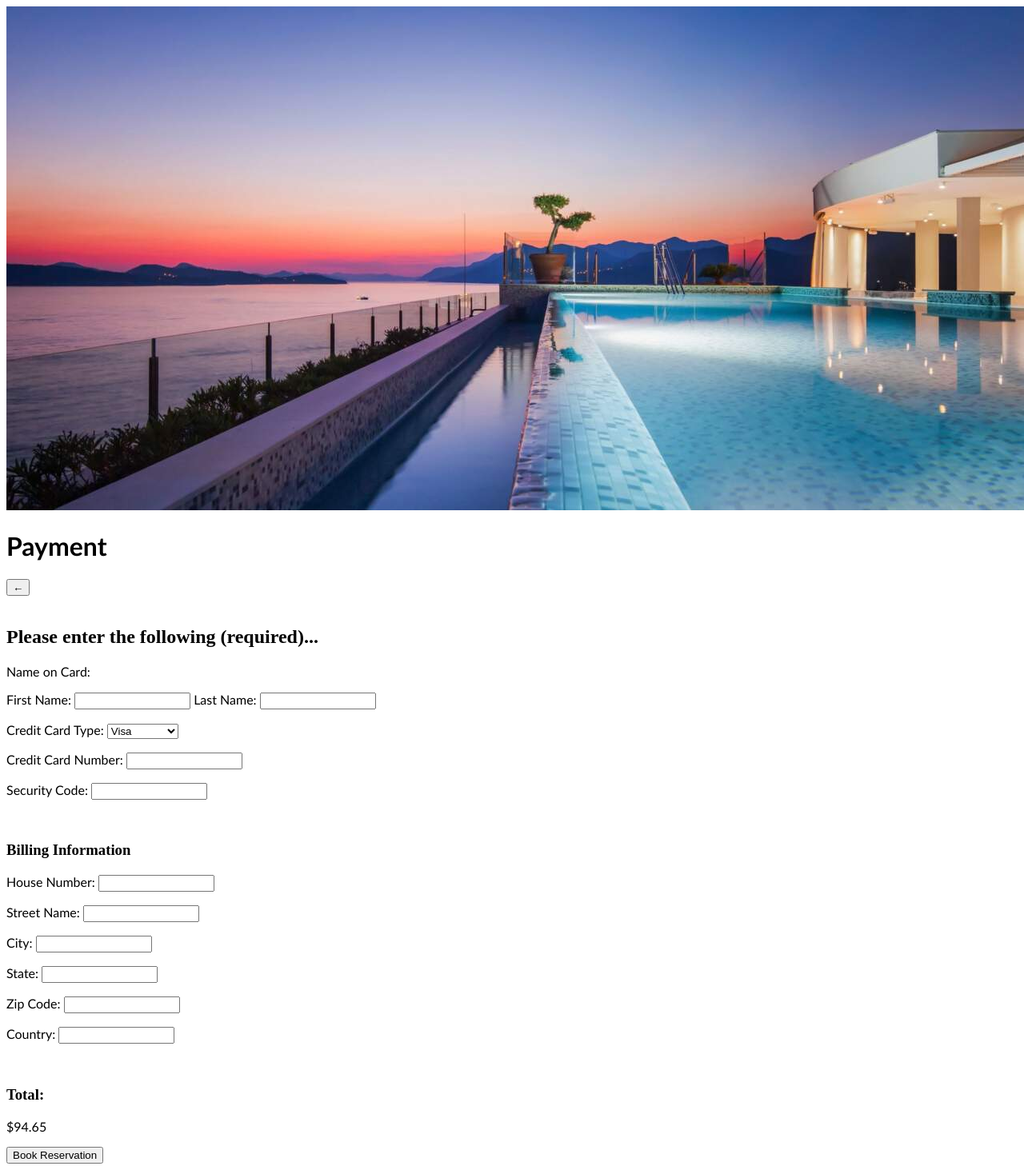
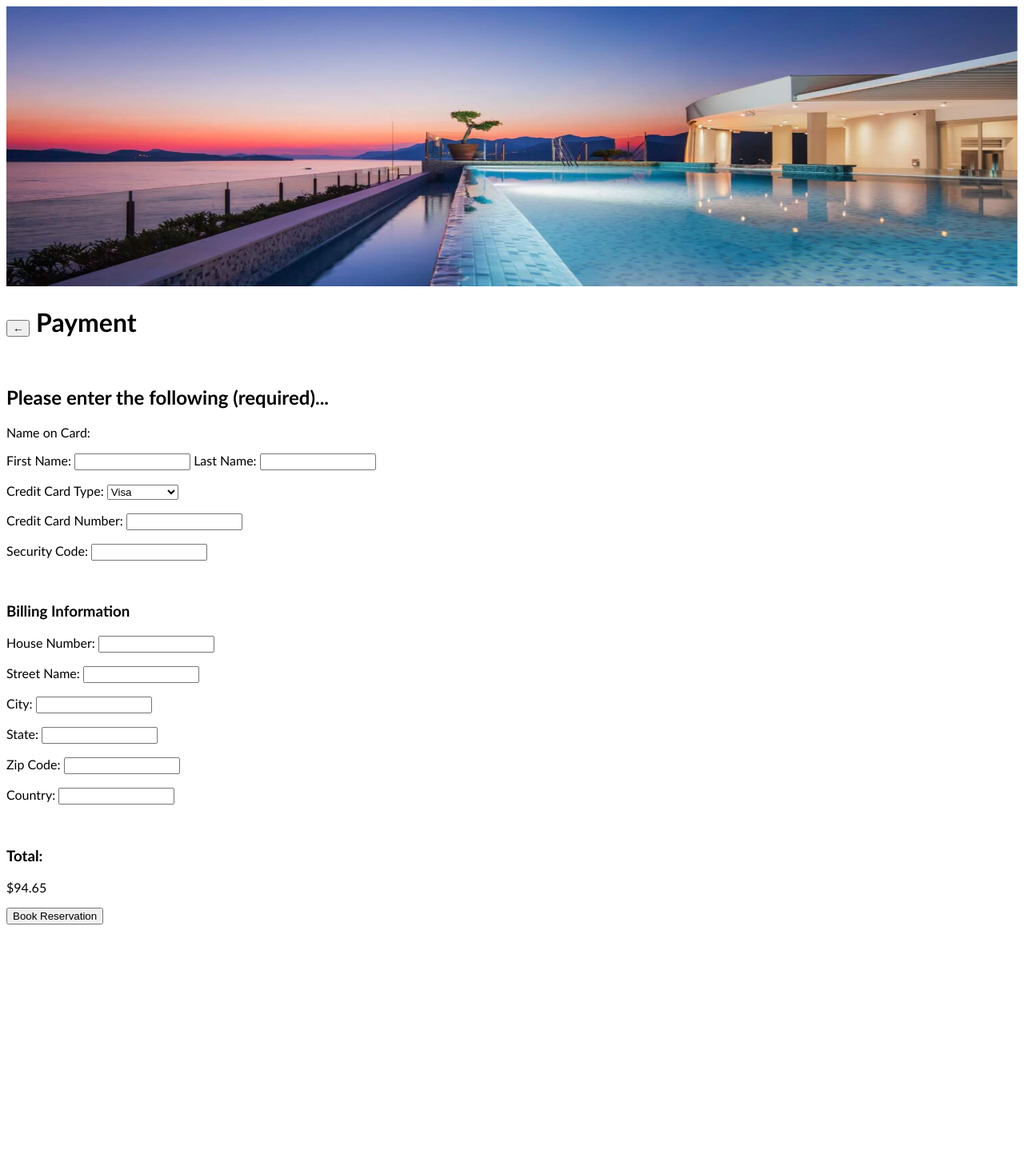
Before and after one commit to CS340HollidayLiles/CS340, a Flask app: page /payment in a window 1280 px wide; the page is wider, and only the part inside the window is pictured. Shown: that part at 80% size. After the commit the page ends 1156 px from the top of that part, so only its background shows below. Run offline with Flask 2, Linux system fonts and the light colour scheme; some libraries are stand-ins or nearby versions.

Commit message:
Added style fixes to payment page

```diff
--- a/starter_website/static/main.css
+++ b/starter_website/static/main.css
@@ -1,14 +1,15 @@
 
 #home {
     background: url('/static/beach.jpg');
-    height: 50%
+    height: 50%;
     background-position: center;
     background-repeat: no-repeat;
     background-size: cover;
+    font-family:"Trebuchet MS", Arial, Helvetica, sans-serif;
 }
 
-#payment {
-    height: 50%;
+#paymentpic {
+  max-width: 100%;
 }
 
 #book {
@@ -17,10 +18,10 @@
     background-position: center;
     background-repeat: no-repeat;
     background-size: cover;
+    font-family: "Trebuchet MS", Arial, Helvetica, sans-serif;
 }
 
 #pic2 {
-
     height: 70%;
     width: 35%;
     border: 2px solid black;
@@ -57,6 +58,7 @@
     flex-direction: row;
     justify-content: space-around;
     align-items: center;
+    font-family: "Trebuchet MS", Arial, Helvetica, sans-serif;
 }
 
 .book_info {
@@ -70,14 +72,32 @@
     flex-direction: row;
     justify-content: space-around;
     align-items: center;
+    font-family: "Trebuchet MS", Arial, Helvetica, sans-serif;
 }
 
 h1 {
-    font-family: "Trebuchet MS", Arial, Helvetica, sans-serif
+    font-family: "Trebuchet MS", Arial, Helvetica, sans-serif;
+}
+
+#paymentTitle{
+  display: inline-block;
+}
+
+h2 {
+  font-family: "Trebuchet MS", Arial, Helvetica, sans-serif;
+}
+
+h3 {
+  font-family: "Trebuchet MS", Arial, Helvetica, sans-serif;
+}
+
+#main {
+  font-family: "Trebuchet MS", Arial, Helvetica, sans-serif;
+  display: inline-block;
 }
 
 p {
-    font-family: "Trebuchet MS", Arial, Helvetica, sans-serif
+    font-family: "Trebuchet MS", Arial, Helvetica, sans-serif;
 }
 
 #number {
@@ -121,6 +141,7 @@ p {
     flex-direction: column;
     justify-content: space-evenly;
     height: 90px;
+    font-family: "Trebuchet MS", Arial, Helvetica, sans-serif;
 }
 
 #check-button {
@@ -145,13 +166,17 @@ p {
 }
 
 #paymentInfo {
-
-}
-
-#paymentInfoPic {
-  height: 70%;
-  width: 35%;
-  padding: 4px;
+  margin-left: 30px;
+  width: 50%;
+  background: white;
+  display: flex;
+  flex-direction: row;
+  align-content: left;
+  align-items: left;
+  justify-content: space-evenly;
+  border-radius: 2px;
+  z-index: 1;
+  font-family: "Trebuchet MS", Arial, Helvetica, sans-serif;
 }
 
 #name {
@@ -176,6 +201,7 @@ p {
     justify-content: space-evenly;
     align-content: center;
     align-items: center;
+    font-family: "Trebuchet MS", Arial, Helvetica, sans-serif;
 }
 
 #Rooms {
--- a/starter_website/templates/payment.html
+++ b/starter_website/templates/payment.html
@@ -2,15 +2,14 @@
 
 {% block content %}
 <body>
+    <img id=paymentpic src="/static/paymentpic.jpg" width="1500" height="350"/>
     <title>Payment Information</title>
-    <div id="payment">
-    <img src="/static/paymentpic.jpg"></img>
-</div>
-    <h1>Payment</h1>
-     <form>
-       <input type="button" value=&larr; onclick="history.back()">
-     </form>
-   <div id="paymentInfo">
+    <div id="main">
+      <form>
+          <h1 id=paymentTitle><input type="button" value=&larr; onclick="history.back()"/>  Payment</h1>
+      </form>
+    </div>
+    <div id="paymentInfo"></div>
      <form id="addpayment" action="/payment" method="post">
        <br/>
        <h2>Please enter the following (required)...</h2>
```
